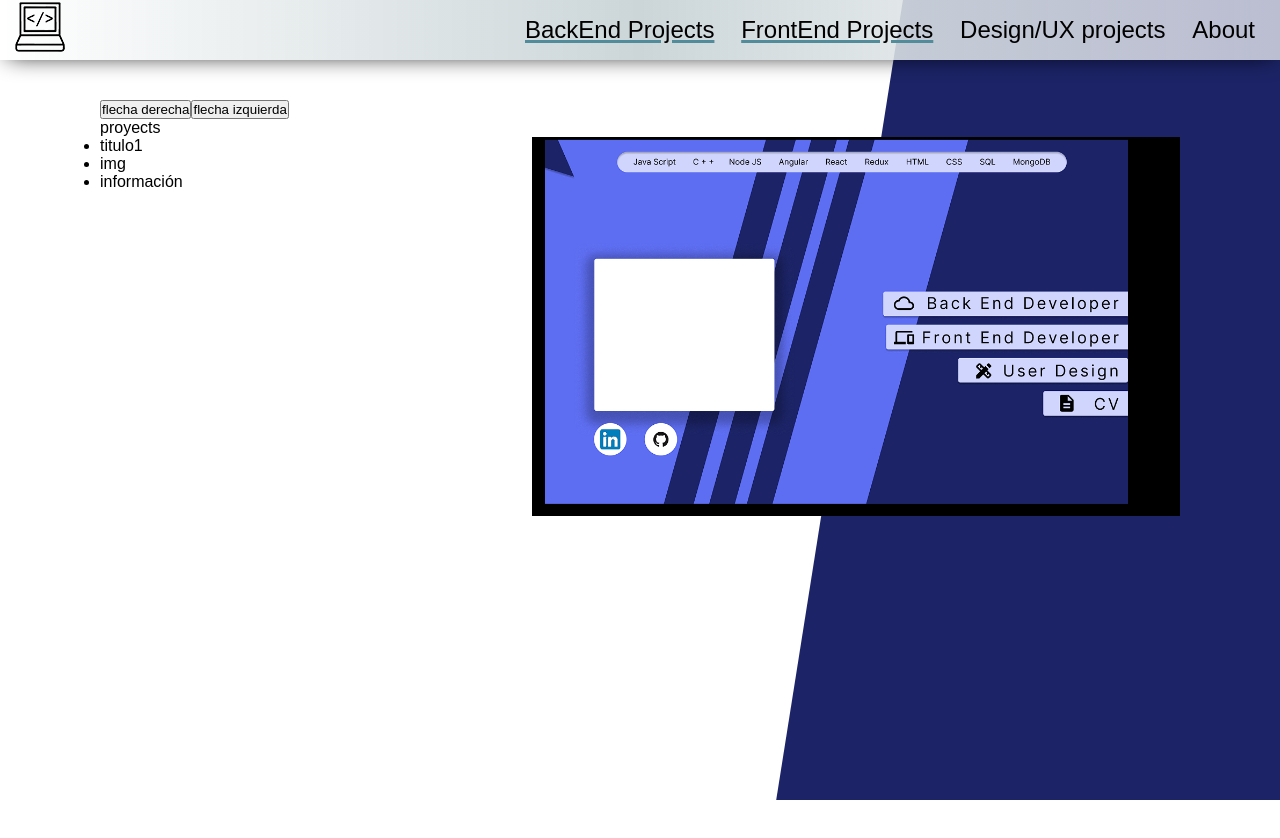
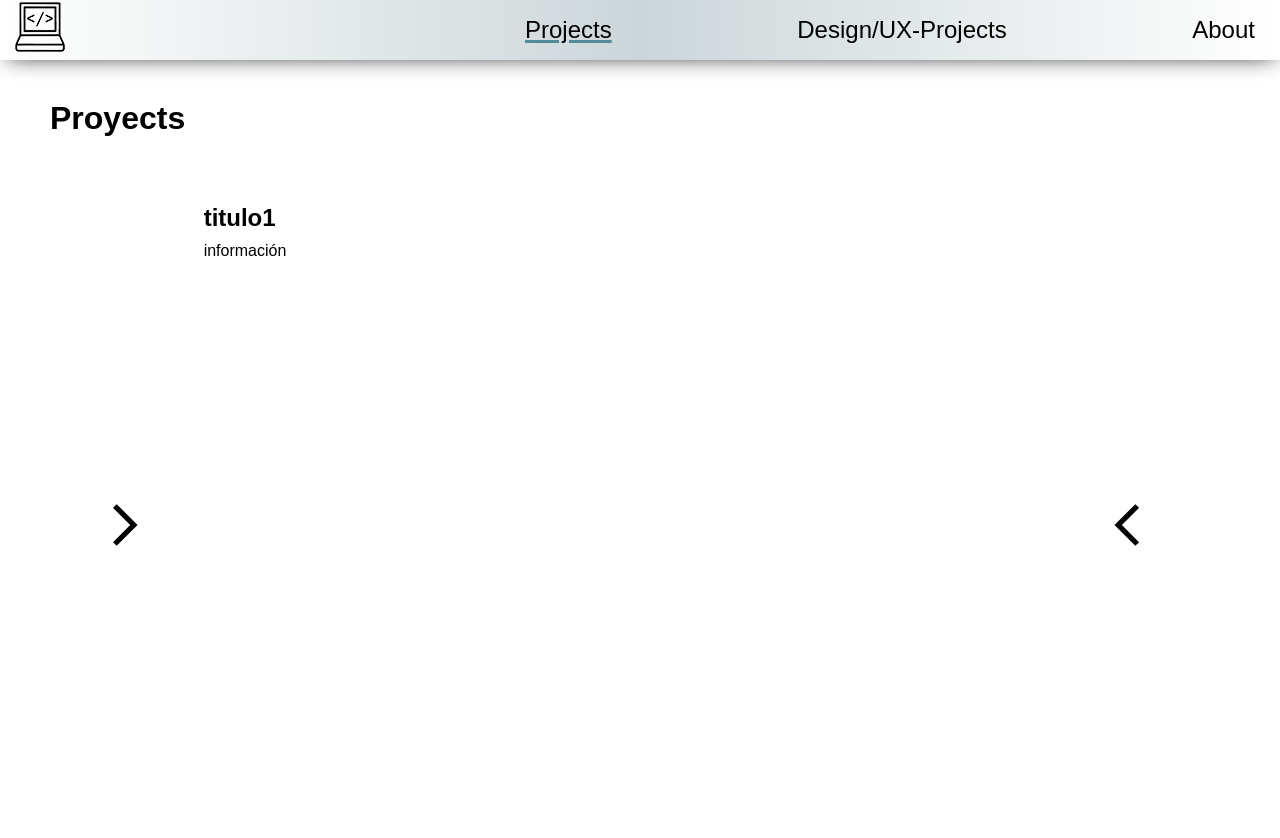
Before and after one commit to luisnarv/Portfolio, an Angular app in the folder my-portfolio/: page /luis/back in a window 1280 px wide. Shown: the top 838 px of the page. Before the commit the page ends 800 px from the top, so only its background shows below. Built offline with nearby package versions, Linux system fonts and the light colour scheme.

Commit message:
homcoming

```diff
--- a/my-portfolio/src/app/app.component.ts
+++ b/my-portfolio/src/app/app.component.ts
@@ -3,8 +3,8 @@ import { Component } from '@angular/core';
 @Component({
   selector: 'app-root',
   templateUrl: './app.component.html',
-  styleUrls: ['./app.component.css']
+  styleUrls: ['./app.component.css'],
 })
 export class AppComponent {
-  title = 'my-portfolio';
+  title = '';
 }
--- a/my-portfolio/src/app/components/design-projects/design-projects.component.css
+++ b/my-portfolio/src/app/components/design-projects/design-projects.component.css
@@ -26,6 +26,7 @@
 .direccional img {
   width: 50px;
   height: 50px;
+  cursor: pointer;
 }
 
 /* --------------------Información-proyecto------------------- */
--- a/my-portfolio/src/app/components/design-projects/design-projects.component.html
+++ b/my-portfolio/src/app/components/design-projects/design-projects.component.html
@@ -1,7 +1,7 @@
 <app-navbar></app-navbar>
 <router-outlet></router-outlet>
 
-<div *ngIf="isActive(22) === false" class="projects" class="main-projects">
+<div *ngIf="isActive() === false" class="projects" class="main-projects">
   <h1>Proyects</h1>
 
   <span class="direccional">
--- a/my-portfolio/src/app/components/design-projects/design-projects.component.ts
+++ b/my-portfolio/src/app/components/design-projects/design-projects.component.ts
@@ -13,9 +13,9 @@ export class DesignProjectsComponent {
 
   constructor(private service: LocalDataService, private router: Router) {}
 
-  isActive(route: number): boolean {
+  isActive(): boolean {
     // console.log(this.router.url)
-    return this.router.url.length > route;
+    return this.router.url.length > 22;
   }
   getID(name: string) {
     // console.log("id ",name)
--- a/my-portfolio/src/app/components/detail/projects.ts
+++ b/my-portfolio/src/app/components/detail/projects.ts
@@ -100,8 +100,8 @@ export const projectsDesign = [
       3: {
         title: 'Estudio de facilidad de uso: hallazgos ',
         descripcion: [
-          'Realicé dos rondas de estudios de facilidad de uso.',
-          'Los hallazgos del primer estudio ayudaron a guiar los diseños para convertirlos de esquemas de página en maquetas. El segundo estudio utilizó un prototipo de alta fidelidad y reveló qué aspectos de las maquetas necesitaban refinarse.',
+          'Llevé a cabo dos rondas de evaluaciones de facilidad de uso.',
+          'Los resultados del primer estudio orientaron la evolución de los diseños, permitiendo que pasaran de ser simples esquemas de página a maquetas más detalladas. En la segunda ronda, empleé un prototipo de alta fidelidad, lo que reveló áreas específicas en las maquetas que requerían ajustes y refinamientos.',
         ],
 
         width: 400,
@@ -159,7 +159,7 @@ export const projectsDesign = [
         title: 'Accesibilidad',
         descripcion: [
           'Se incorporó texto alternativo a las imágenes para lectores de pantalla para proporcionar acceso a los usuarios con problemas de visión.',
-          'Los usuarios quieren más opciones de personalización como cantidad.',
+          'Se usaron íconos para facilitar la navegación.',
           'Se usaron imágenes detalladas de los alimentos para ayudar a todos los usuarios a comprender mejor los diseños.',
         ],
       },
--- a/my-portfolio/src/app/components/home-page/home-page.component.html
+++ b/my-portfolio/src/app/components/home-page/home-page.component.html
@@ -47,16 +47,18 @@
 
     <section class="right-content">
       <ul>
-        <li>
-          <span>
+        <!-- <li>
+           <span>
             <img
               src="../../../assets/Image/back.svg"
               alt="server.png"
               width="50px"
-          /></span>
-          <!-- <a href="/back">BackEnd developer</a>   -->
-          <a [routerLink]="['/back']">BackEnd developer</a>
+          /></span> -->
+        <!-- <a href="/back">BackEnd developer</a>   -->
+        <!-- <a [routerLink]="['/back']">BackEnd developer</a>
         </li>
+        </li>-->
+
         <li>
           <span>
             <img
@@ -65,8 +67,9 @@
               width="50px"
             />
           </span>
-          <a [routerLink]="['/back']">FrontEnd developer</a>
+          <a [routerLink]="['/back']">Projects </a>
         </li>
+
         <li>
           <span>
             <img
@@ -105,6 +108,4 @@
       </ul>
     </section> -->
   </div>
-
-  <router-outlet></router-outlet>
 </div>
--- a/my-portfolio/src/app/components/navbar/navbar.component.html
+++ b/my-portfolio/src/app/components/navbar/navbar.component.html
@@ -6,13 +6,10 @@
 
     <ul class="projects-menu">
       <li routerLinkActive="active-link">
-        <a [routerLink]="['/back']">BackEnd Projects</a>
+        <a [routerLink]="['/back']">Projects</a>
       </li>
       <li routerLinkActive="active-link">
-        <a [routerLink]="['/back']">FrontEnd Projects</a>
-      </li>
-      <li routerLinkActive="active-link">
-        <a [routerLink]="['/designProjects']">Design/UX projects</a>
+        <a [routerLink]="['/designProjects']">Design/UX-Projects</a>
       </li>
       <li routerLinkActive="active-link">
         <a [routerLink]="['/About']">About</a>
--- a/my-portfolio/src/app/components/projetcs/projetcs.component.css
+++ b/my-portfolio/src/app/components/projetcs/projetcs.component.css
@@ -1,11 +1,11 @@
-.main-projects{
+.main-projects {
   overflow: hidden;
   position: relative;
   width: 100vw;
   height: 100vh;
 }
 
-.style{
+.style {
   width: 100vw;
   height: 100vh;
   display: flex;
@@ -13,7 +13,7 @@
   z-index: -1;
 }
 
-.left{
+.left {
   width: 60%;
   height: 100%;
 }
@@ -25,21 +25,100 @@
   rotate: 9deg;
 }
 
-.projects{
+.projects {
   width: 100vw;
   height: 100%;
   padding: 100px;
   overflow-y: auto;
 }
 
-.projects ul{
+.projects ul {
   width: 40%;
 }
 
-.projects img{
+.projects img {
   width: 60%;
 }
 
-.projects section{
+.projects section {
   display: flex;
 }
+
+/* ---------------Contenedor principal--------------- */
+.main-projects {
+  width: 100vw;
+  height: 100vh;
+  z-index: -1;
+
+  padding: 100px 50px;
+  overflow: hidden;
+  /* overflow-x: hidden; */
+}
+
+/* ---------------Contenedor secundario--------------- */
+.projects {
+  width: 100vw;
+  padding: 100px 50px;
+}
+
+/* --------------------Direccional------------------- */
+.direccional {
+  width: 90vw;
+  top: 50%;
+  display: flex;
+  justify-content: space-between;
+  position: absolute;
+}
+
+.direccional img {
+  width: 50px;
+  cursor: pointer;
+  height: 50px;
+}
+
+/* --------------------Información-proyecto------------------- */
+.projects-info {
+  width: 100%;
+  height: 100%;
+  display: flex;
+  justify-content: center;
+  align-items: center;
+}
+
+.projects-info span {
+  margin: 0px 100px;
+}
+
+.projects-info p {
+  margin: 10px 0px;
+  list-style: none;
+  text-align: justify;
+}
+
+/* --------------------Información-proyecto-imagenes------------------- */
+.images {
+  width: 50%;
+  display: flex;
+  justify-content: center;
+  cursor: pointer;
+  height: 100%;
+  margin: 100px;
+}
+
+.images span {
+  border-radius: 5px;
+}
+
+.images img {
+  border-radius: 5px;
+  width: 600px;
+  height: 612px;
+  animation-timing-function: cubic-bezier(0.075, 0.82, 0.165, 1);
+  animation-timing-function: linear;
+  animation-duration: 2s;
+  /* animation-name: slidein;
+      animation-timing-function: ease-out;
+      animation-timing-function: ease; */
+  /* box-shadow: inset #2d313a 7px 7px 20px 3px; */
+  transition: all 1.5s ease-out;
+}
--- a/my-portfolio/src/app/components/projetcs/projetcs.component.html
+++ b/my-portfolio/src/app/components/projetcs/projetcs.component.html
@@ -1,39 +1,37 @@
-<div class="main-projects">
-    <app-navbar></app-navbar>
-    <router-outlet></router-outlet>
-    <div class="style">
-        <section class="left"></section>
-        <section class="right"></section>
-    </div>
+<app-navbar></app-navbar>
+<router-outlet></router-outlet>
 
-    <div class="projects">
+<div class="projects">
+  <h1>Proyects</h1>
 
-        <div class="nextPage">
-            <button class="buttonLEft" (click)="changueCardRight()">{{"flecha derecha"}}</button>
-           <button class="buttonRight" (click)="changueCardLeft()">{{"flecha izquierda"}}
-           </button>
-       </div>
+  <span class="direccional main-projects">
+    <img
+      src="../../../assets/Image/icons/right.svg"
+      (click)="changueCardRight()"
+      alt="button-Right"
+    />
+    <img
+      src="../../../assets/Image/icons/left.svg"
+      (click)="changueCardLeft()"
+      alt="button-Left"
+    />
+  </span>
 
-        proyects
-        <!-- <section>
-            <ul>
-                <li>1</li>
-                <li>2</li>
-                <li>3</li>
-            </ul>
-            <img src="./../../../assets/Image/Sin título.png" alt="prueba.png" width="100%" height="100%">
-        </section> -->
+  <section
+    class="projects-info"
+    *ngFor="let project of projects.slice(this.left, this.right)"
+  >
+    <span>
+      <h2>{{ project.title }}</h2>
+      <p>{{ project.descripcion }}</p>
+    </span>
 
-
-        <section *ngFor="let pro of projects.slice(this.left,this.right)" >
-            <ul>
-                <li>{{pro.title}}</li>
-                <li>{{pro.img}}</li>
-                <li>{{pro.descripcion}}</li>
-            </ul>
-            <img src="./../../../assets/Image/Sin título.png" alt="prueba.png" width="100%" height="100%">
-        </section>
-
-
-    </div>
+    <section class="images">
+      <span *ngFor="let image of project.img">
+        <!-- <a [routerLink]="['/designProjects', 'detail', project.title]">
+          <img src="{{ image }}" alt="prueba.png" width="100%" height="100%s" />
+        </a> -->
+      </span>
+    </section>
+  </section>
 </div>
--- a/my-portfolio/src/app/components/projetcs/projetcs.component.ts
+++ b/my-portfolio/src/app/components/projetcs/projetcs.component.ts
@@ -1,68 +1,58 @@
 import { Component } from '@angular/core';
-import { NgClass } from '@angular/common';
 
 @Component({
   selector: 'app-projetcs',
   templateUrl: './projetcs.component.html',
-  styleUrls: ['./projetcs.component.css']
+  styleUrls: ['./projetcs.component.css'],
 })
 export class ProjetcsComponent {
+  left = 0;
+  right = 1;
 
-  left = 0
-  right = 1
-
-
-
-
-  changueCardRight(){
-
-    this.right = this.right +1 ;
-    this.left = this.left +1 ;
-    if (this.right > this.projects.length ){
+  changueCardRight() {
+    this.right = this.right + 1;
+    this.left = this.left + 1;
+    if (this.right > this.projects.length) {
       this.right = 1;
       this.left = 0;
     }
-
   }
 
-  changueCardLeft(){
-    this.right = this.right -1
-    this.left = this.left  -1
+  changueCardLeft() {
+    this.right = this.right - 1;
+    this.left = this.left - 1;
 
-    if (this.left < 0 ){
+    if (this.left < 0) {
       this.right = this.projects.length;
       this.left = this.projects.length - 1;
     }
   }
 
-
-
-
-  projects= [{
-    title:"titulo1",
-    img:"img",
-    descripcion:"información"
+  projects = [
+    {
+      title: 'titulo1',
+      img: ['img'],
+      descripcion: 'información',
     },
     {
-    title:"titulo2",
-    img:"image2",
-    descripcion:"infor"
+      title: 'titulo2',
+      img: ['image2'],
+      descripcion: 'infor',
     },
     {
-    title:"titulo3",
-    img:"image2",
-    descripcion:"infor"
+      title: 'titulo3',
+      img: ['image2'],
+      descripcion: 'infor',
     },
     {
-    title:"titulo4",
-    img:"image2",
-    descripcion:"infor"
+      title: 'titulo4',
+      img: ['image2'],
+      descripcion: 'infor',
     },
     {
-    title:"titulo5",
-    img:"image2",
-    descripcion:"infor"
+      title: 'titulo5',
+      img: ['image2'],
+      descripcion: 'infor',
     },
-]
-
+  ];
 }
```
Also changed, not shown: my-portfolio/src/index.html (+16 -13 lines). Lines whose indentation alone changed are shown as unchanged.
